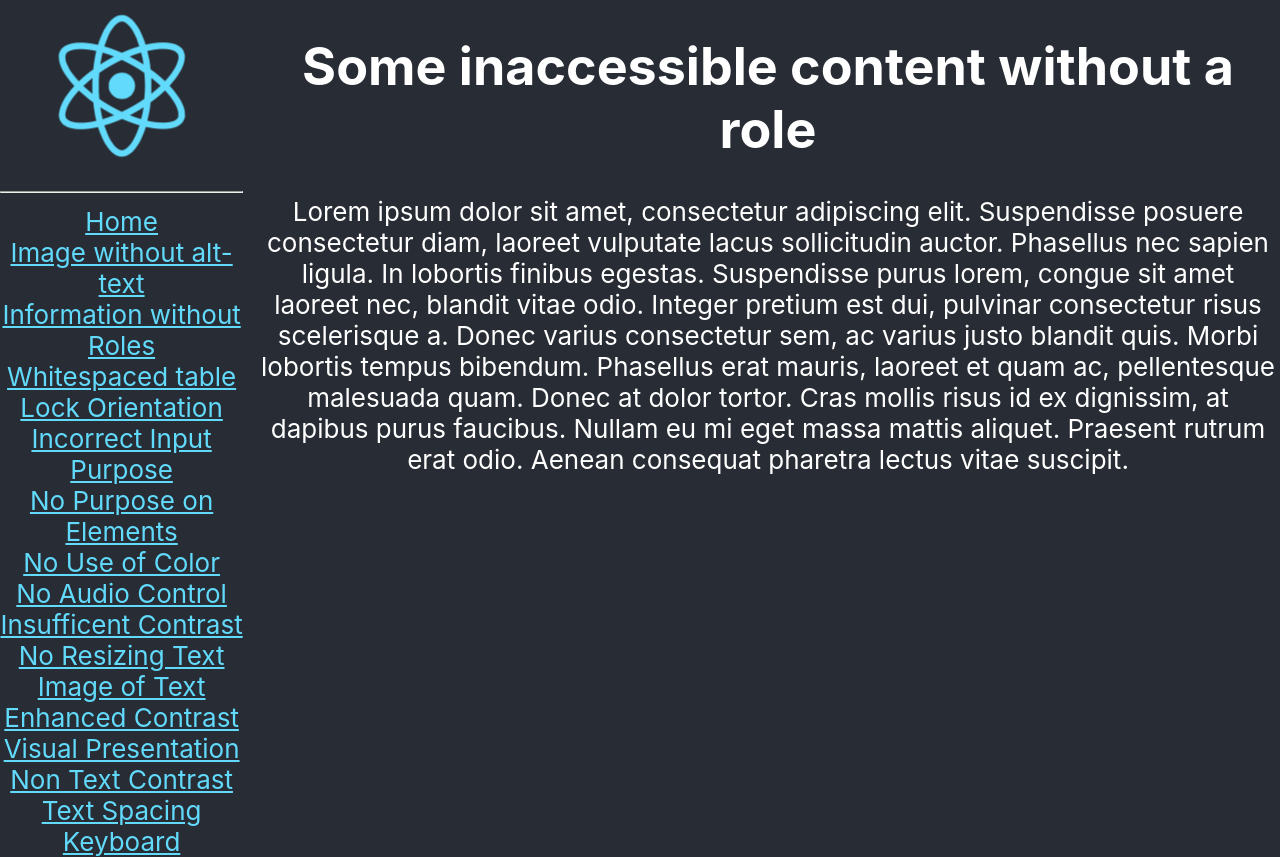
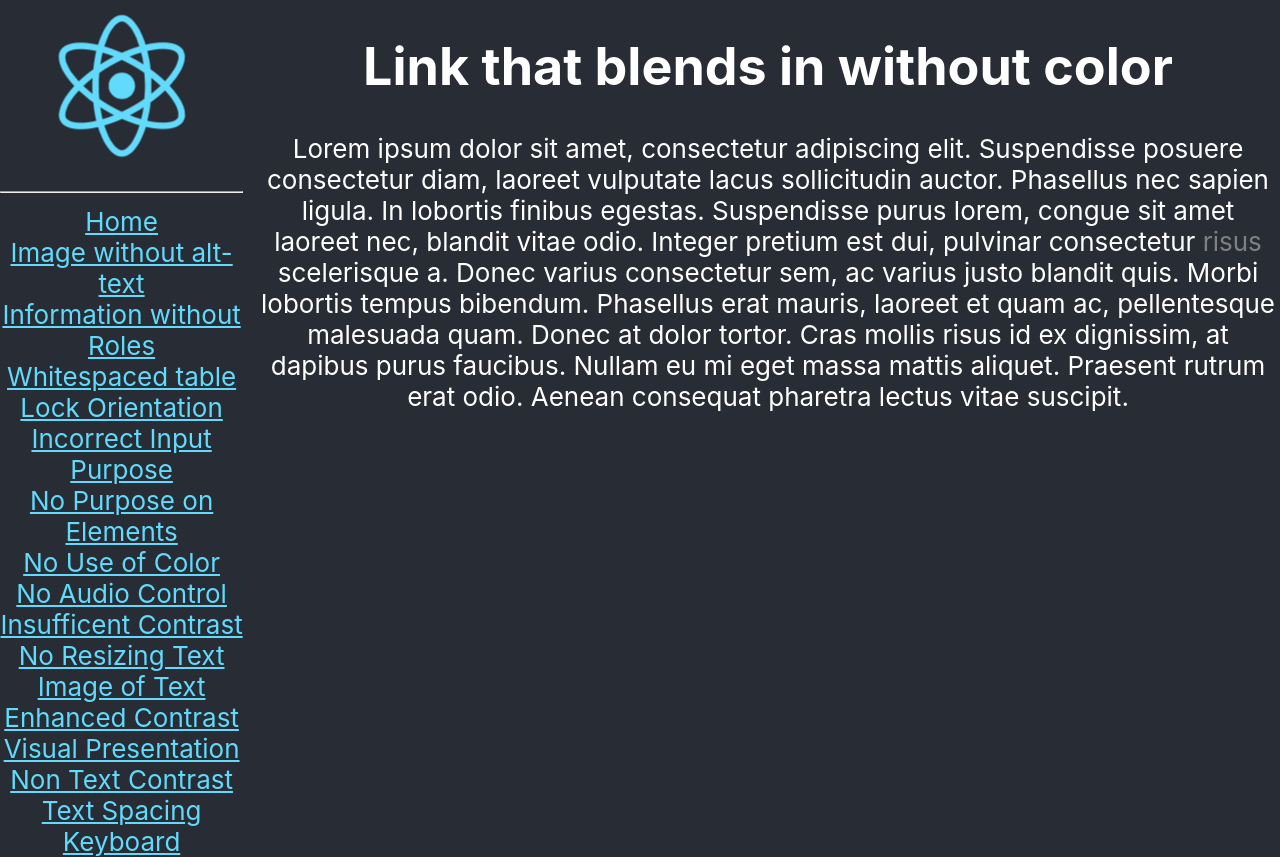
Before and after one commit to Web-Framework-Accessibility-Ratings/inacessible-react-web-app, a React (Create React App) app in the folder inaccessible-react-web-app/: page /useOfColor in a window 1280 px wide. Built offline with nearby package versions, Linux system fonts and the light colour scheme.

Commit message:
Updated headings to reflect issues on each page

```diff
--- a/inaccessible-react-web-app/src/components/1.1TextAlternatives.js
+++ b/inaccessible-react-web-app/src/components/1.1TextAlternatives.js
@@ -3,7 +3,10 @@ import logo from '../logo.svg';
 
 function ImageNoAlt() {
     return (
-        <img src={logo}/>
+        <div>
+            <h1>Image without alt text</h1>
+            <img src={logo}/>
+        </div>
     );
 }
 
--- a/inaccessible-react-web-app/src/components/1.4.11NonTextContrast.js
+++ b/inaccessible-react-web-app/src/components/1.4.11NonTextContrast.js
@@ -9,7 +9,7 @@ const textColor = {
 function NonTextContrast() {
     return (
         <div>
-            <h1>Some inaccessible content without a role</h1>
+            <h1>Remove the ability to determine if a link is selected</h1>
             <p>
                 Lorem <a style={textColor} href="/">ipsum</a> dolor sit amet, consectetur adipiscing elit.
                 Suspendisse posuere consectetur diam, laoreet vulputate lacus
--- a/inaccessible-react-web-app/src/components/1.4.12TextSpacing.js
+++ b/inaccessible-react-web-app/src/components/1.4.12TextSpacing.js
@@ -7,7 +7,7 @@ const textColor = {
 function TextSpacing() {
     return (
         <div>
-            <h1>Some inaccessible content without a role</h1>
+            <h1>Text that overlaps due to a &lt; 1 line height</h1>
             <p style={textColor}>
                 Lorem ipsum dolor sit amet, consectetur adipiscing elit.
                 Suspendisse posuere consectetur diam, laoreet vulputate lacus
--- a/inaccessible-react-web-app/src/components/1.4.1UseOfColor.js
+++ b/inaccessible-react-web-app/src/components/1.4.1UseOfColor.js
@@ -1,22 +1,14 @@
 import React from 'react';
 
 const styleWithLinks = {
-    color: 'white',
+    color: 'grey',
     textDecoration: 'none',
-    '&:hover': {
-        textDecoration: 'underline',
-        color: 'red'
-    },
-    '&:visited': {
-        textDecoration: 'none',
-        color: 'white'
-    }
 }
 
 function UseOfColor() {
     return (
         <div>
-            <h1>Some inaccessible content without a role</h1>
+            <h1>Link that blends in without color</h1>
             <p>
                 Lorem ipsum dolor sit amet, consectetur adipiscing elit.
                 Suspendisse posuere consectetur diam, laoreet vulputate lacus
--- a/inaccessible-react-web-app/src/components/1.4.2AudioControl.js
+++ b/inaccessible-react-web-app/src/components/1.4.2AudioControl.js
@@ -3,7 +3,7 @@ import React from 'react';
 function AudioControl() {
     return (
         <div>
-            <h1>There should now be some audio playing.</h1>
+            <h1>Audio that cannot be stopped</h1>
             <audio src={'https://s3.amazonaws.com/freecodecamp/simonSound2.mp3'} autoPlay loop/>
         </div>
     );
--- a/inaccessible-react-web-app/src/components/1.4.3Contrast(Minimum).js
+++ b/inaccessible-react-web-app/src/components/1.4.3Contrast(Minimum).js
@@ -7,7 +7,7 @@ const textColor = {
 function ContrastMinimum() {
     return (
         <div>
-            <h1>Some inaccessible content without a role</h1>
+            <h1>Text with low contrast to the background</h1>
             <p style={textColor}>
                 Lorem ipsum dolor sit amet, consectetur adipiscing elit.
                 Suspendisse posuere consectetur diam, laoreet vulputate lacus
--- a/inaccessible-react-web-app/src/components/1.4.4ResizeText.js
+++ b/inaccessible-react-web-app/src/components/1.4.4ResizeText.js
@@ -3,6 +3,7 @@ import React from 'react';
 function ResizeText() {
     return (
         <div>
+            <h1>Two divs which overlap eachother due to content overflow</h1>
             <div style={{fontSize:'100%', width:120, height:100, border: 'thin solid gray'}}>
                 Lorem ipsum dolor sit amet, consectetur adipiscing elit.
                 Suspendisse posuere consectetur diam, laoreet vulputate lacus
--- a/inaccessible-react-web-app/src/components/1.4.5ImageOfText.js
+++ b/inaccessible-react-web-app/src/components/1.4.5ImageOfText.js
@@ -3,7 +3,10 @@ import text from '../imageOfText.png';
 
 function ImageOfText() {
     return (
-        <img src={text} alt={'Code used to create the TextAlternatives page'}/>
+        <div>
+            <h1>Image of some code used in this application</h1>
+            <img src={text} alt={'Code used to create the TextAlternatives page'}/>
+        </div>
     );
 }
 
--- a/inaccessible-react-web-app/src/components/1.4.6Contrast(Enhanced).js
+++ b/inaccessible-react-web-app/src/components/1.4.6Contrast(Enhanced).js
@@ -7,7 +7,7 @@ const textColor = {
 function ContrastEnhanced() {
     return (
         <div>
-            <h1>Some inaccessible content without a role</h1>
+            <h1>Text which has a higher contrast requirement than before</h1>
             <p style={textColor}>
                 Lorem ipsum dolor sit amet, consectetur adipiscing elit.
                 Suspendisse posuere consectetur diam, laoreet vulputate lacus
--- a/inaccessible-react-web-app/src/components/1.4.8VisualPresentation.js
+++ b/inaccessible-react-web-app/src/components/1.4.8VisualPresentation.js
@@ -7,7 +7,7 @@ const textColor = {
 function VisualPresentation() {
     return (
         <div>
-            <h1>Some inaccessible content without a role</h1>
+            <h1>Text which is justified</h1>
             <p style={textColor}>
                 Lorem ipsum dolor sit amet, consectetur adipiscing elit.
                 Suspendisse posuere consectetur diam, laoreet vulputate lacus
--- a/inaccessible-react-web-app/src/components/2.1.1Keyboard.js
+++ b/inaccessible-react-web-app/src/components/2.1.1Keyboard.js
@@ -7,7 +7,7 @@ const loseFocus = () => {
 function Keyboard() {
     return (
         <div>
-            <h1>Some inaccessible content without a role</h1>
+            <h1>An input that cannot be selected.</h1>
             <p>
                 <label>
                     Name
```
